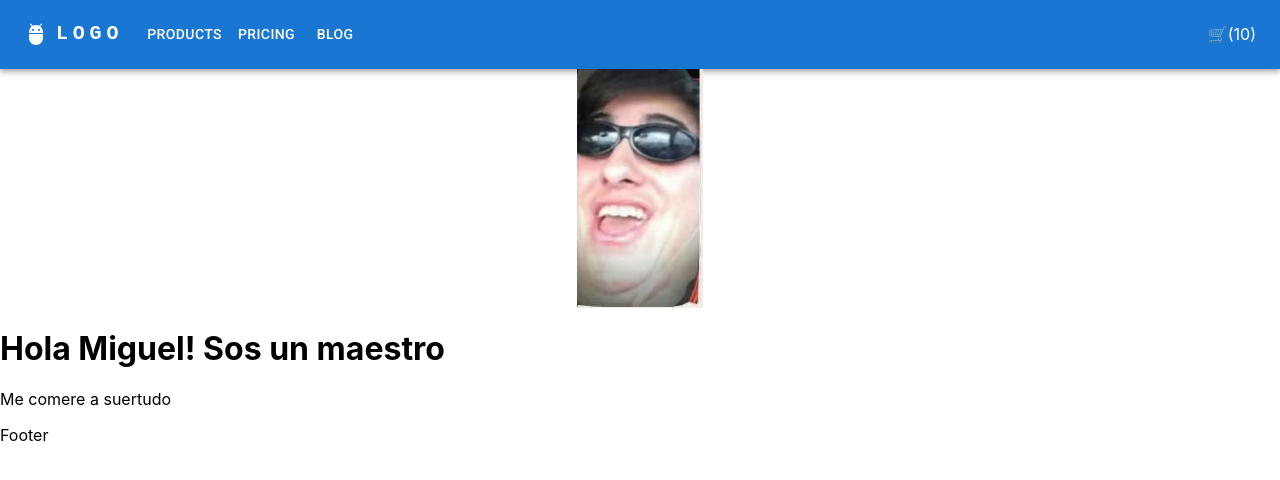
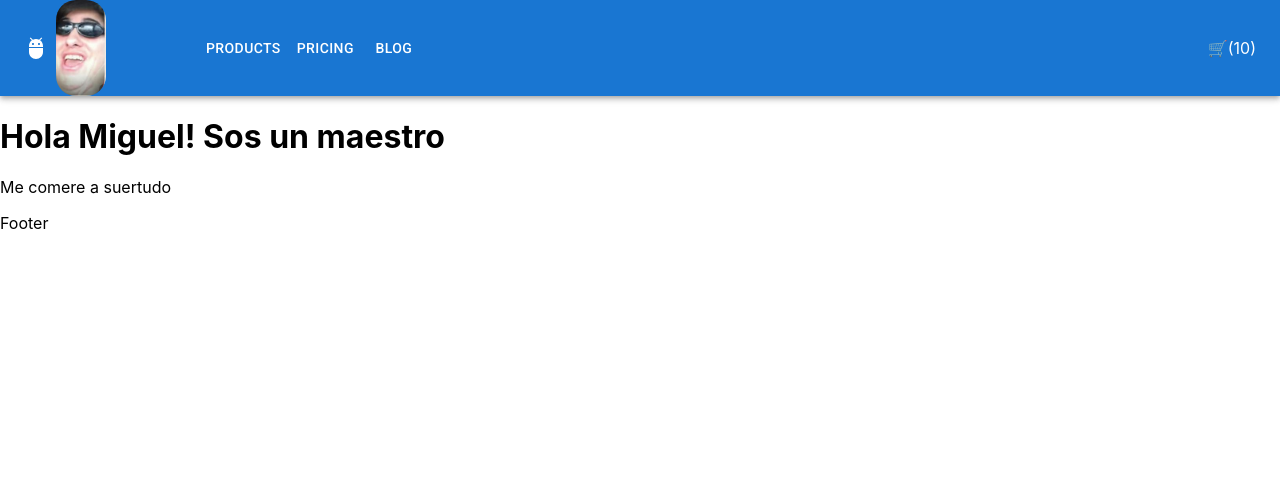
Before and after one commit to kevod1997/reactNewby, a React (Create React App) app: page / in a window 1280 px wide. Shown: the top 480 px of the page. Built offline with nearby package versions, Linux system fonts and the light colour scheme.

Commit message:
cambios en el NavBar

```diff
--- a/src/App.css
+++ b/src/App.css
@@ -1,6 +1,6 @@
 .kevo{
-  display:block;
-  margin:auto;
+ width: 40%;
+ border-radius: 20px;
 }
 
 .App {
--- a/src/App.js
+++ b/src/App.js
@@ -1,5 +1,4 @@
 
-import keduro from '../src/keduro.JPG'
 import './App.css';
 import { ChakraProvider } from '@chakra-ui/react';
 import NavBar from './components/NavBar';
@@ -42,7 +41,6 @@ let x = "Sos un maestro";
     <div style={{color: 'black'}}>
       <div>
         <NavBar />
-      <img className='kevo' src={keduro}></img>
       <h1>Hola Miguel! {x} </h1>
       <p>Me comere a suertudo</p>
       </div>
--- a/src/components/NavBar.jsx
+++ b/src/components/NavBar.jsx
@@ -13,6 +13,7 @@ import Tooltip from '@mui/material/Tooltip';
 import MenuItem from '@mui/material/MenuItem';
 import AdbIcon from '@mui/icons-material/Adb';
 import Icon from "./Icon"
+import keduro from "./keduro.JPG"
 
 const pages = ['Products', 'Pricing', 'Blog'];
 const settings = ['Profile', 'Account', 'Dashboard', 'Logout'];
@@ -56,7 +57,7 @@ export default function NavBar () {
               textDecoration: 'none',
             }}
           >
-            LOGO
+            <img className='kevo' src={keduro}></img>
           </Typography>
 
           <Box sx={{ flexGrow: 1, display: { xs: 'flex', md: 'none' } }}>
```
Also changed, not shown: src/components/keduro.JPG (renamed from src/keduro.JPG).
